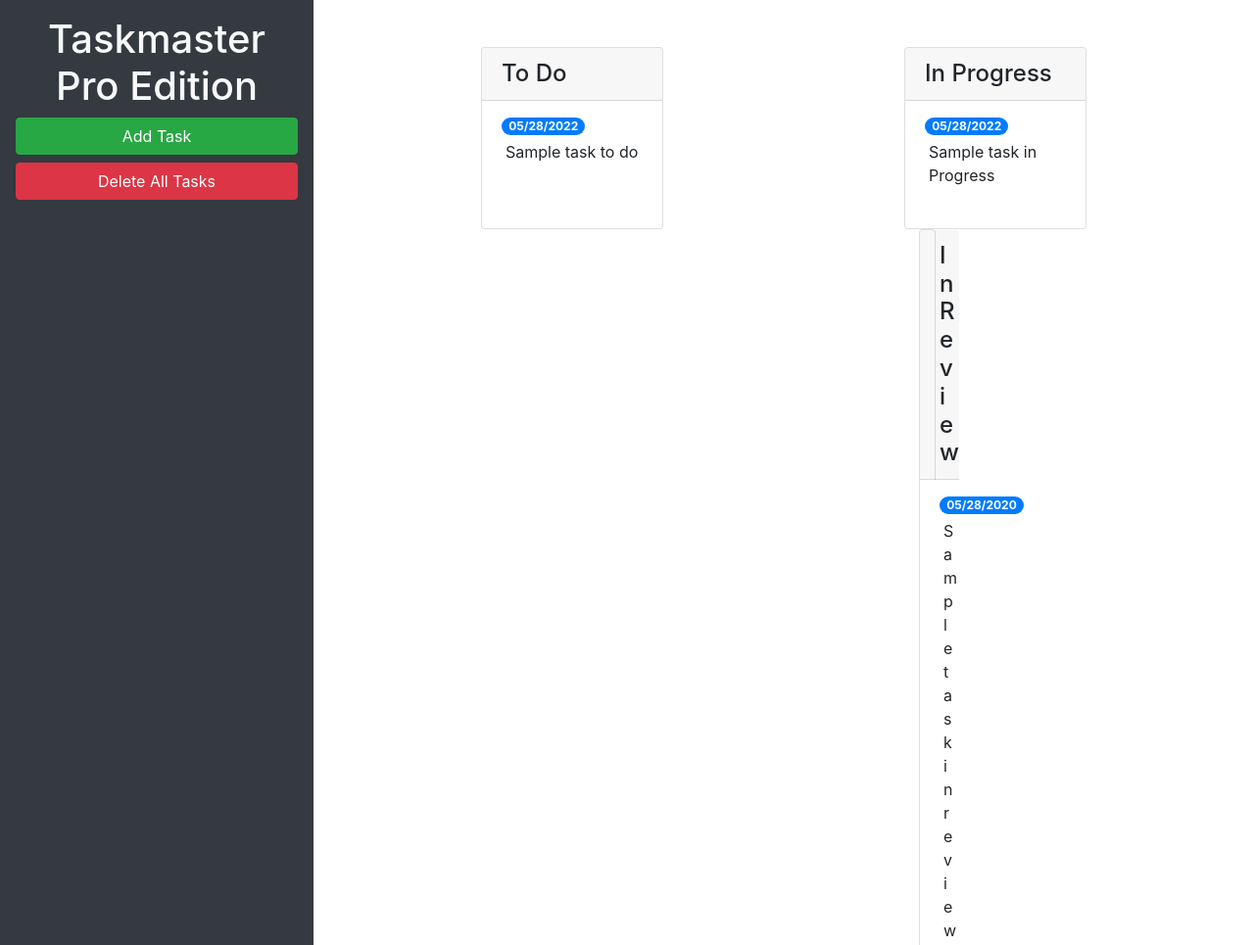
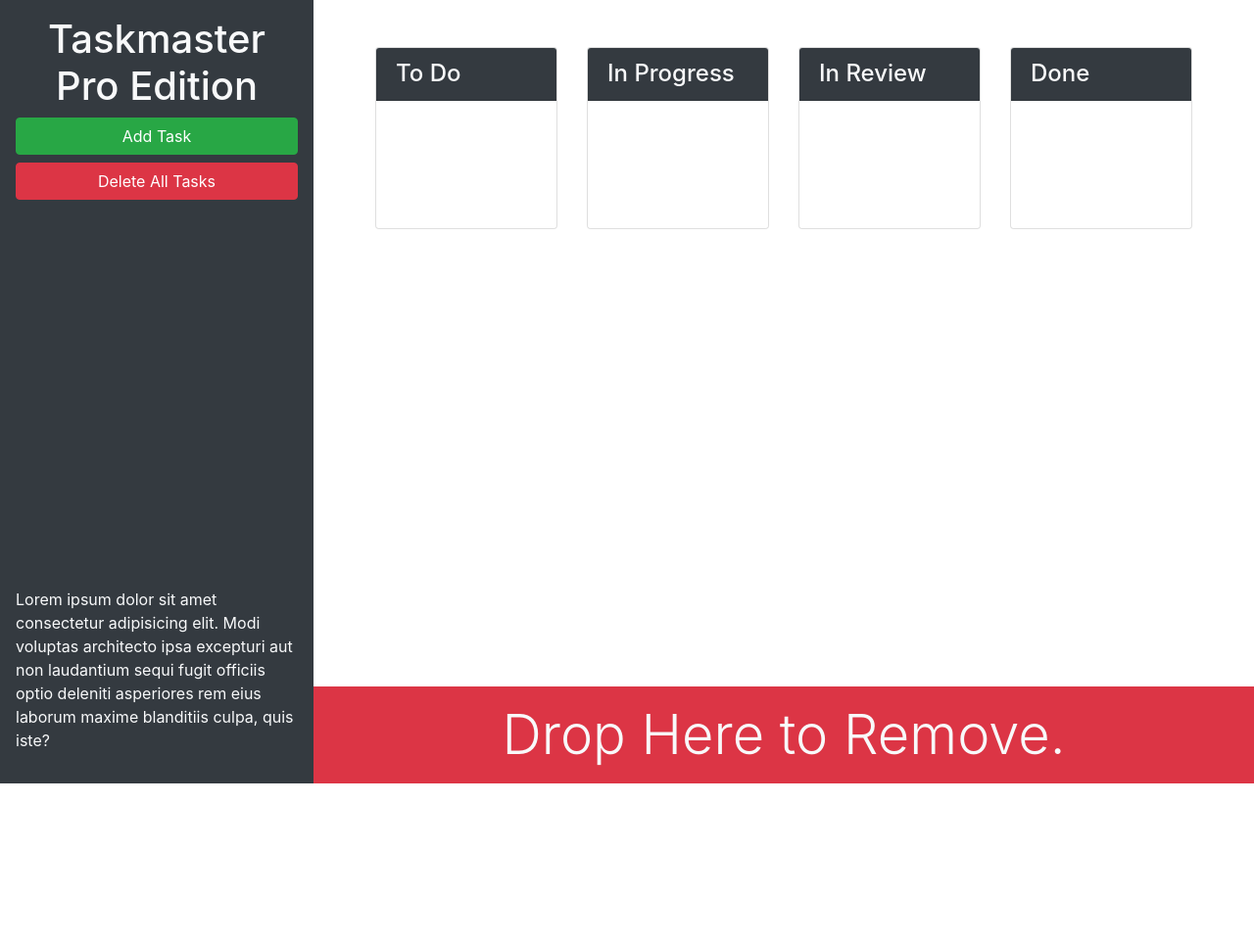
Before and after one commit to swazunga/taskmaster-pro, a plain HTML site: page index.html in a window 1280 px wide. Shown: the top 965 px of the page at 98% size. After the commit the page ends 800 px from the top, so only its background shows below. Drawn offline with nearby package versions, Linux system fonts and the light colour scheme.

Commit message:
done with issue 2

```diff
--- a/index.html
+++ b/index.html
@@ -15,7 +15,15 @@
   <body>
     <div class="row min-vh-100 no-gutters">
       <header
-        class="col-12 col-lg-3 bg-dark text-light d-flex flex-column p-4 p-lg-3"
+        class="
+          col-12 col-lg-3
+          bg-dark
+          text-light
+          sticky-top
+          d-flex
+          flex-column
+          p-4 p-lg-3
+        "
       >
         <h1 class="text-center">Taskmaster Pro Edition</h1>
         <button
@@ -29,61 +37,58 @@
         <button id="remove-tasks" class="btn btn-block btn-danger">
           Delete All Tasks
         </button>
-        <p class="mt-auto">
+        <p class="mt-auto d-none d-lg-block">
           Lorem ipsum dolor sit amet consectetur adipisicing elit. Modi voluptas
           architecto ipsa excepturi aut non laudantium sequi fugit officiis
           optio deleniti asperiores rem eius laborum maxime blanditiis culpa,
           quis iste?
         </p>
       </header>
-      <main class="col-12 col-lg-9">
+      <main class="col-12 col-lg-9 d-flex flex-column">
         <div class="m-5 row justify-content-around">
           <div class="col-12 col-md-6 col-xl-3 mb-3">
             <div class="card">
-              <h4 class="card-header">To Do</h4>
+              <h4 class="card-header bg-dark text-light">To Do</h4>
               <ul id="list-toDo" class="list-group list-group-flush">
-                <li class="list-group-item">
-                  <span class="badge badge-primary badge-pill">05/28/2022</span>
-                  <p class="m-1">Sample task to do</p>
-                </li>
+                <li class="list-group-item"></li>
               </ul>
             </div>
           </div>
+
           <div class="col-12 col-md-6 col-xl-3 mb-3">
             <div class="card">
-              <h4 class="card-header">In Progress</h4>
+              <h4 class="card-header bg-dark text-light">In Progress</h4>
               <ul id="list-inProgress" class="list-group list-group-flush">
-              <li class="list-group-item">
-                <span class="badge badge-primary badge-pill">05/28/2022</span>
-                <p class="m-1">Sample task in Progress</p>
-              </li>
-            </ul>
+                <li class="list-group-item"></li>
+              </ul>
+            </div>
           </div>
           <!-- in pgress end-->
           <!-- in review start -->
           <div class="col-12 col-md-6 col-xl-3 mb-3">
             <div class="card">
-              <h4 class="card-header">In Review</h4>
+              <h4 class="card-header bg-dark text-light">In Review</h4>
               <ul id="list-inReview" class="list-group list-group-flush">
-                         <li class="list-group-item">
-                <span class="badge badge-primary badge-pill">05/28/2020</span>
-                <p class="m-1">Sample task in review</p>
-              </li>
-            </ul>
+                <li class="list-group-item"></li>
+              </ul>
+            </div>
           </div>
           <!-- in review end -->
           <!-- done start -->
           <div class="col-12 col-md-6 col-xl-3 mb-3">
             <div class="card">
-              <h4 class="card-header">Done</h4>
+              <h4 class="card-header bg-dark text-light">Done</h4>
               <ul id="list-done" class="list-group list-group-flush">
-              <li class="list-group-item">
-                <span class="badge badge-primary badge-pill">05/28/2020</span>
-                <p class="m-1">Sample task that's done</p>
-              </li>
-            </ul>
+                <li class="list-group-item"></li>
+              </ul>
+            </div>
           </div>
           <!-- done end -->
+        </div>
+        <div id="trash" class="mt-auto">
+          <div class="w-100 bg-danger p-3 text-center text-light display-4">
+            Drop Here to Remove.
+          </div>
         </div>
       </main>
     </div>
@@ -114,12 +119,17 @@
             <form>
               <div class="form-group">
                 <label for="modalTaskDescription">Task description</label>
-                <textarea id="modalTaskDescription" rows="3"></textarea>
+                <textarea
+                  id="modalTaskDescription"
+                  rows="3"
+                  class="form-control"
+                ></textarea>
               </div>
               <div class="form-group">
                 <label for="modalDueDate">Due date</label>
                 <input
                   type="text"
+                  class="form-control"
                   id="modalDueDate"
                   placeholder="mm/dd/yyyy"
                   autocomplete="off"
```
